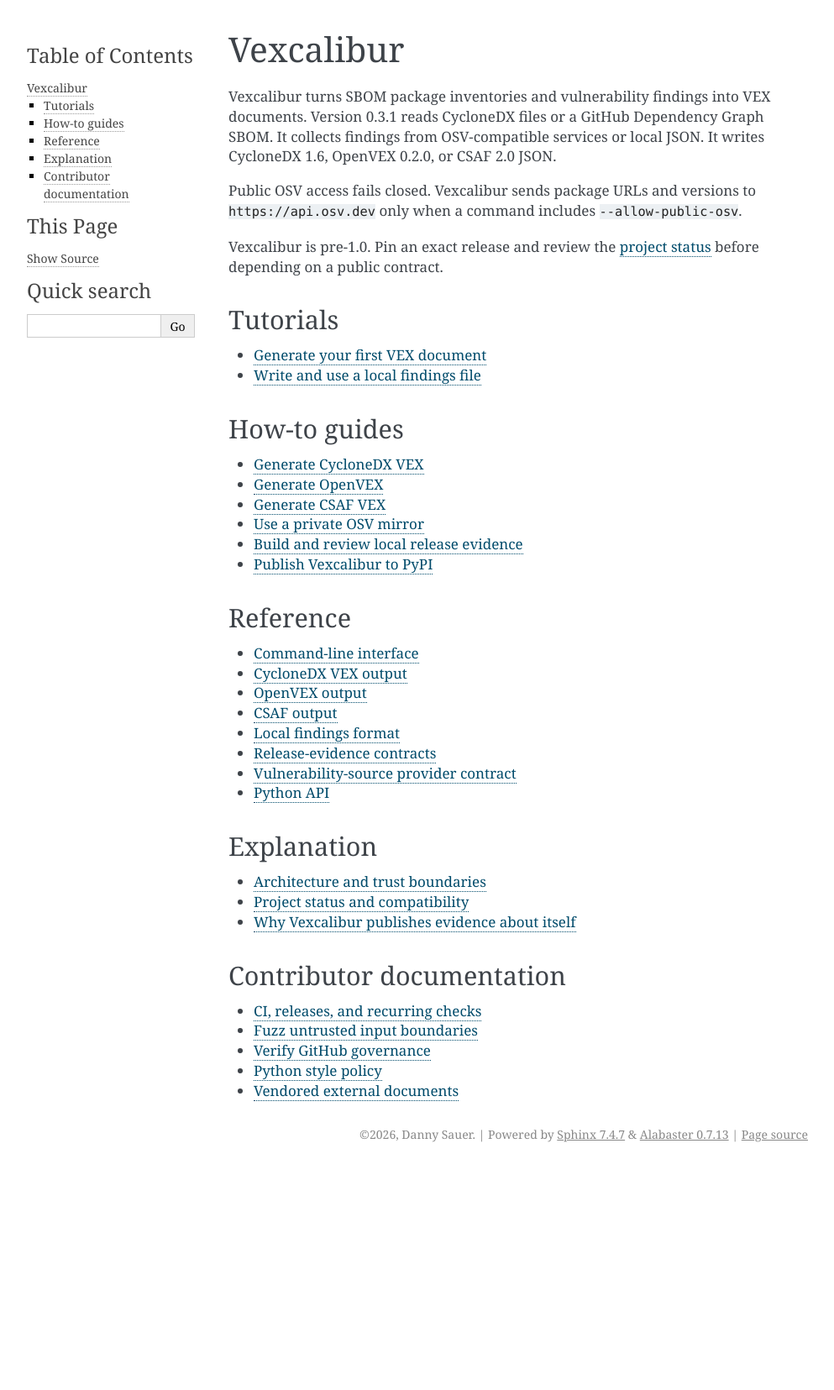
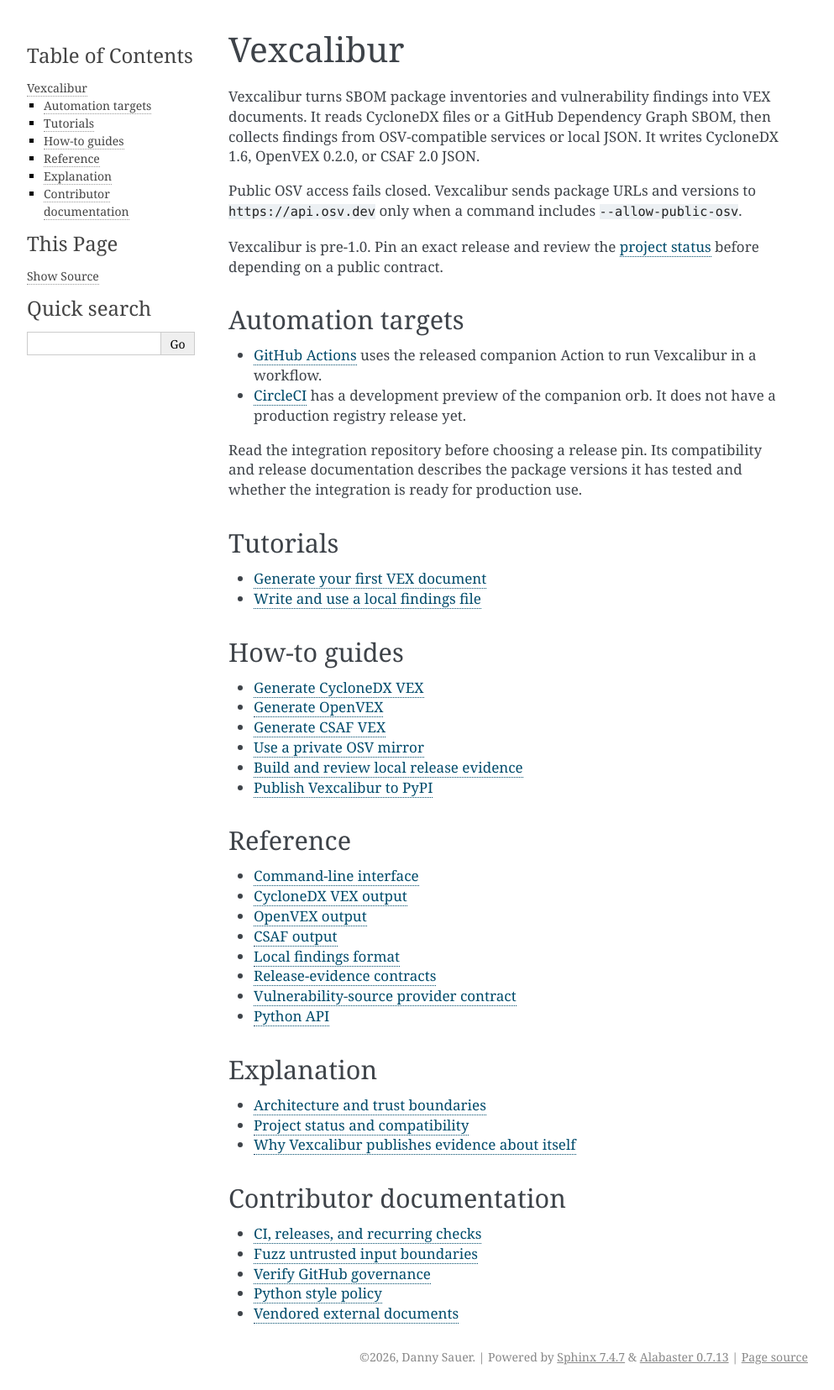
Before and after one commit to vexcalibur-dev/vexcalibur, a Sphinx documentation site: the page built from docs/index.md, in a window 1280 px wide. Shown: the whole page at 84% size, without its empty margins (148-1141 px from the left). Built offline with Sphinx 7.4.7, drawn with Linux system fonts in a browser that asks for light colours; before the commit the page ends 1390 px from its top, so only the background shows below that.

Commit message:
docs: describe GitHub and CircleCI targets

```diff
--- a/docs/index.md
+++ b/docs/index.md
@@ -1,13 +1,22 @@
 # Vexcalibur
 
 Vexcalibur turns SBOM package inventories and vulnerability findings into VEX
-documents. Version 0.3.1 reads CycloneDX files or a GitHub Dependency Graph
-SBOM. It collects findings from OSV-compatible services or local JSON. It
-writes CycloneDX 1.6, OpenVEX 0.2.0, or CSAF 2.0 JSON.
+documents. It reads CycloneDX files or a GitHub Dependency Graph SBOM, then
+collects findings from OSV-compatible services or local JSON. It writes
+CycloneDX 1.6, OpenVEX 0.2.0, or CSAF 2.0 JSON.
 
 Public OSV access fails closed. Vexcalibur sends package URLs and versions to `https://api.osv.dev` only when a command includes `--allow-public-osv`.
 
 Vexcalibur is pre-1.0. Pin an exact release and review the [project status](explanation/project-status.md) before depending on a public contract.
+
+## Automation targets
+
+- [GitHub Actions](https://github.com/vexcalibur-dev/vexcalibur-action) uses the released companion Action to run Vexcalibur in a workflow.
+- [CircleCI](https://github.com/vexcalibur-dev/vexcalibur-orb) has a development preview of the companion orb. It does not have a production registry release yet.
+
+Read the integration repository before choosing a release pin. Its
+compatibility and release documentation describes the package versions it has
+tested and whether the integration is ready for production use.
 
 ## Tutorials
 
```
Also changed, not shown: README.md (+17 -4 lines), docs/development/github-governance.md (+4 -2 lines), docs/explanation/project-status.md (+8 -4 lines).
